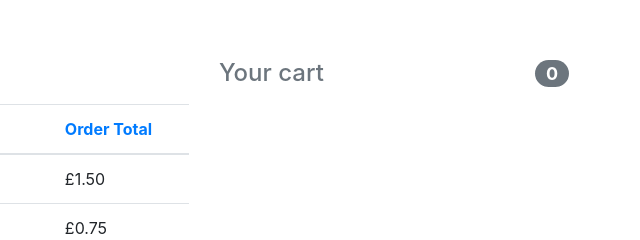
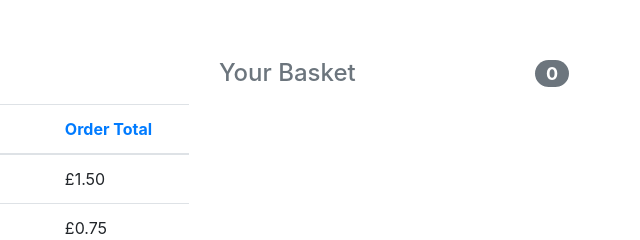
Before and after one commit to vivrichards600/sweet-shop, a website: page 00efc23d-b605-4f31-b97b-6bb276de447e.html in a window 1280 px wide. Shown: the part 169-409 px from the top of the page, 626-1266 px from the left. Drawn offline with nearby package versions, Linux system fonts and the light colour scheme.

Commit message:
Updating terminology

```diff
--- a/00efc23d-b605-4f31-b97b-6bb276de447e.html
+++ b/00efc23d-b605-4f31-b97b-6bb276de447e.html
@@ -81,7 +81,7 @@
 
         <div class="col-md-4 order-md-2 mb-4">
           <h4 class="d-flex justify-content-between align-items-center mb-3">
-            <span class="text-muted">Your cart</span>
+            <span class="text-muted">Your Basket</span>
             <span class="badge badge-secondary badge-pill">0</span>
           </h4>
           <ul class="list-group mb-3" id="basketItems">
```
Also changed, not shown: basket.html (+1 -1 lines).
